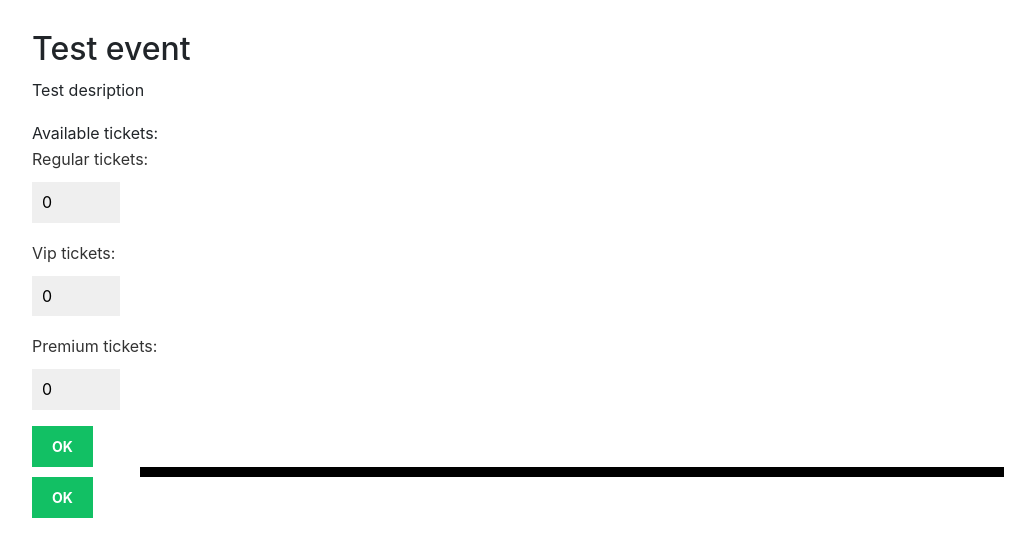
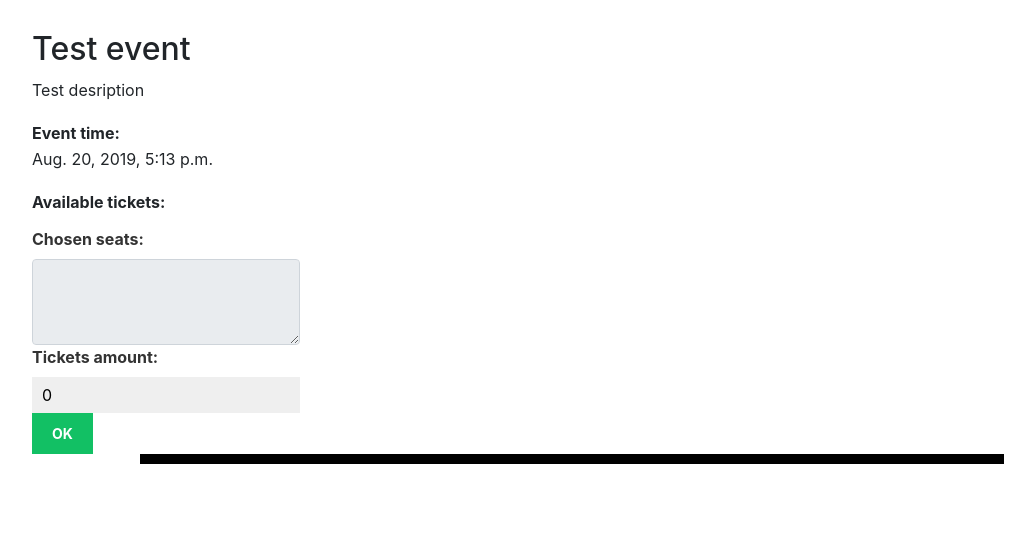
Before and after one commit to IKarbowiak/TicketSellingPlatform, a Django app: page /buy-tickets/2 in a window 1280 px wide. Shown: the part 54-611 px from the top of the page, without its empty margins (68-1103 px from the left). Run offline with Django 3.2, Linux system fonts and the light colour scheme; data comes from the database, SQL or seed files in the repository; some libraries are stand-ins or nearby versions.

Commit message:
Add seats choosing option

```diff
--- a/ticket_selling_platform/reservation/templates/reservation/buy_tickets.html
+++ b/ticket_selling_platform/reservation/templates/reservation/buy_tickets.html
@@ -3,21 +3,31 @@
 {% block title %}Buy tickets{% endblock %}
 
 {% block content %}
-<h2>{{event.name}}</h2>
+<div class="event-desc">
+    <h2 class="event-title">{{event.name}}</h2>
     <p>{{event.description}}</p>
-Available tickets: <br>
+    <strong>Event time: </strong><p>{{event.datetime}}</p>
+    <strong>Available tickets: </strong><br>
     {% for ticket_type in free_tickets %}
     {{ticket_type.type}}: {{ticket_type.total}}
     {% endfor %}
+    <div class="form">
         <form action="" method="post">
-    {{form.as_p}}
+            <strong><label for="chosen_seats">Chosen seats: </label></strong>
+            <textarea rows="3" class="form-control" id="chosen_seats" name="chosen_seats" readonly>
+            </textarea>
+            <strong><label for="tickets_counter">Tickets amount: </label></strong>
+            <input id="tickets_counter" type="text" value="0" readonly>
             {% csrf_token %}
-    <input type="submit" value="OK">
+            <input class="submit-button" type="submit" value="OK">
         </form>
-<form action="" method="post">
+    </div>
+</div>
+<!--<form action="" method="post">-->
+    <!--{{form.as_p}}-->
+    <!--{% csrf_token %}-->
+    <!--<input type="submit" value="OK">-->
+<!--</form>-->
 {% include "reservation/seats.html" with ticket_types_data=tickets %}
-    <!--<input type="button" class="btn btn-warning" value=1>-->
-    {% csrf_token %}
-    <input type="submit" value="OK">
-</form>
+
 {% endblock %}
--- a/ticket_selling_platform/reservation/templates/reservation/seats.html
+++ b/ticket_selling_platform/reservation/templates/reservation/seats.html
@@ -20,7 +20,7 @@
                         {% elif type.type == 'VIP' %}vip
                         {% else %}regular
                         {% endif %}"
-                               value={{ticket.seat_number}} onclick="changeclass(this)">
+                               value={{type.type|slice:"1"}}{{ticket.seat_number}} onclick="changeclass(this)">
                     </div>
                 </td>
                 {% endfor %}
--- a/ticket_selling_platform/static/css/base.css
+++ b/ticket_selling_platform/static/css/base.css
@@ -13,6 +13,17 @@
     margin-top: 5%;
 }
 
+.event-desc {
+    float: left;
+}
+
+.form {
+    margin-top: 5%;
+    /*display: flex;*/
+    /*align-items: center;*/
+    /*justify-content: center;*/
+}
+
 .pagination {
     margin-top: 2%;
     display: flex;
@@ -23,6 +34,10 @@
 svg {
     display: block;
     margin: auto;
+}
+
+.form {
+
 }
 
 .ticket_info {
@@ -68,6 +83,14 @@
 .chosen {
     background-color: green !important;
     border-color: green;
+}
+
+.event-title {
+    /*text-align: center;*/
+}
+
+.submit-button {
+
 }
 
 p {
--- a/ticket_selling_platform/static/js/seats.js
+++ b/ticket_selling_platform/static/js/seats.js
@@ -1,12 +1,26 @@
 function changeclass(element) {
+    var chosen_seats = $("#chosen_seats").val();
+    var tickets_amount = parseInt($("#tickets_counter").val());
+    var seat = $(element).val();
+    var new_chosen_seats_value = "";
+
     if (jQuery(element).hasClass('chosen')) {
         $(element).removeClass('chosen');
         console.log("remove");
+        if (chosen_seats.includes(seat)){
+            new_chosen_seats_value  = chosen_seats.replace(seat, '').replace(/,\s*$/, "");;
+        }
+        tickets_amount --;
     }
     else {
         $(element).addClass('chosen');
-        console.log("add");
+        console.log(chosen_seats);
+        new_chosen_seats_value = chosen_seats.trim().length == 0 ? seat : (chosen_seats + ', ' + seat);
+
+        tickets_amount ++;
     }
+    $("#tickets_counter").val(tickets_amount);
+    $("#chosen_seats").val(new_chosen_seats_value);
 }
 
 $(document).ready(function() {
```
Lines whose indentation alone changed are shown as unchanged.
